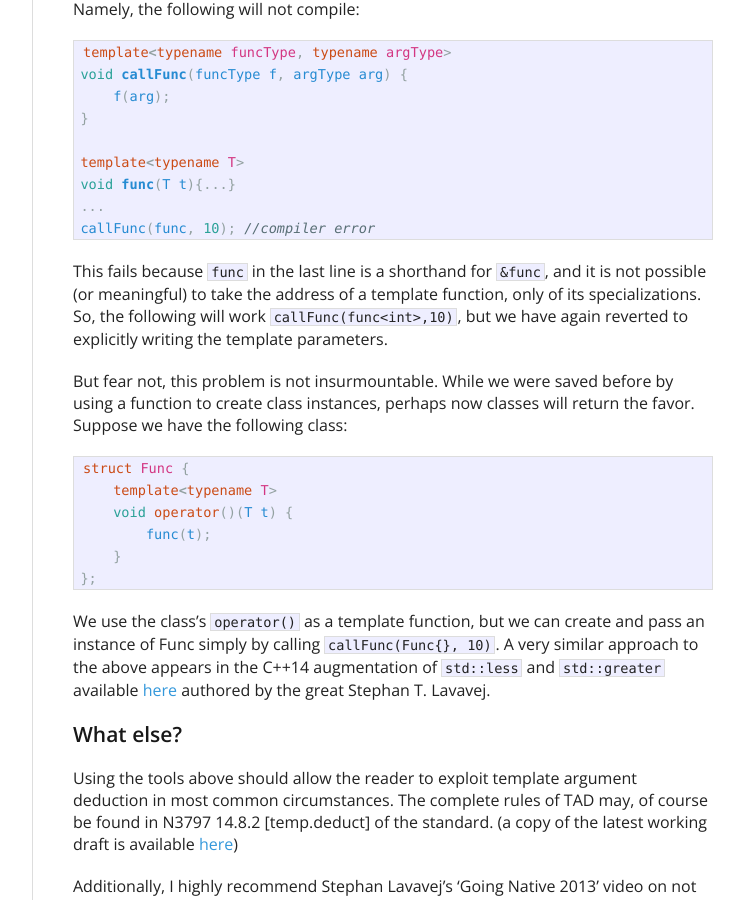
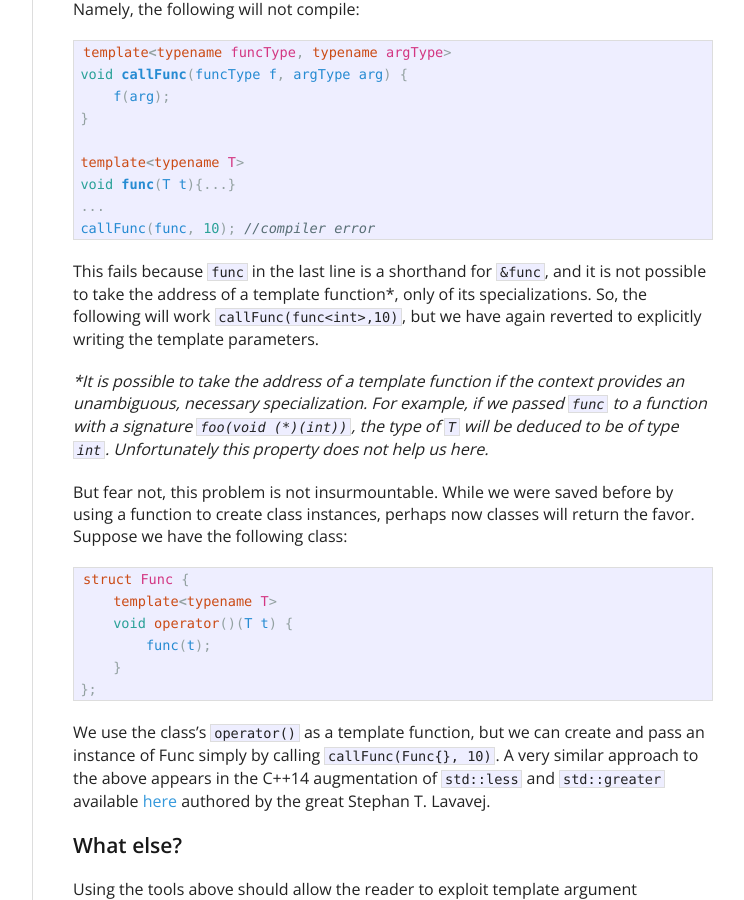
Before and after one commit to ALSchwalm/ALSchwalm.github.io, a Jekyll site: the page built from _posts/2014-01-23-Template-argument-deduction-CPP.md, in a window 1280 px wide and 900 px high, scrolled down 2702 px. Shown: the whole window, without its empty margins (378-1122 px from the left). Built offline with Jekyll 4.4.1, drawn with Linux system fonts in a browser that asks for light colours; nearby versions of some CDN libraries.

Commit message:
Added note that temple function addresses may be taken in some cotexts

```diff
--- a/_posts/2014-01-23-Template-argument-deduction-CPP.md
+++ b/_posts/2014-01-23-Template-argument-deduction-CPP.md
@@ -160,9 +160,14 @@ callFunc(func, 10); //compiler error
 {% endhighlight %}
 
 This fails because `func` in the last line is a shorthand for `&func`, and it is
-not possible (or meaningful) to take the address of a template function, only of its
+not possible to take the address of a template function\*, only of its
 specializations. So, the following will work `callFunc(func<int>,10)`, but we have
 again reverted to explicitly writing the template parameters.
+
+_\*It is possible to take the address of a template function if the context
+provides an unambiguous, necessary specialization. For example, if we passed `func` to
+a function with a signature `foo(void (*)(int))`, the type of `T` will be deduced to
+be of type `int`. Unfortunately this property does not help us here._
 
 But fear not, this problem is not insurmountable.  While we were saved before by
 using a function to create class instances, perhaps now classes will return the
```
